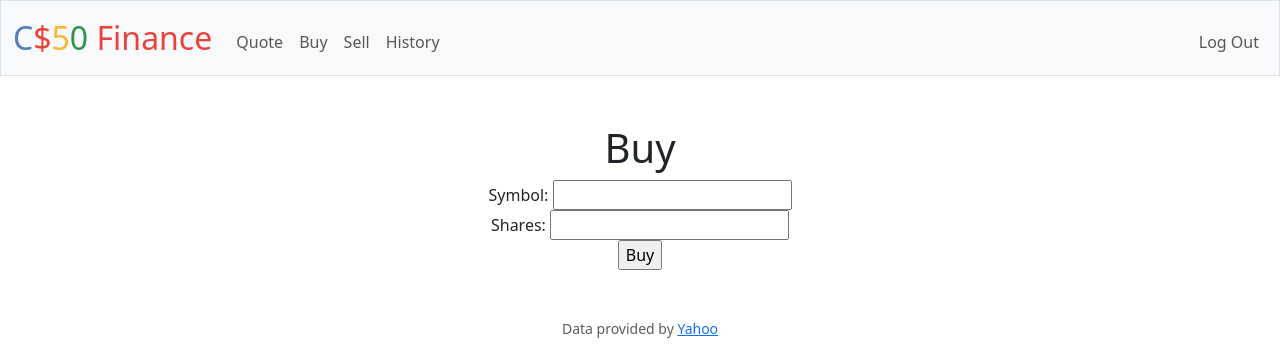
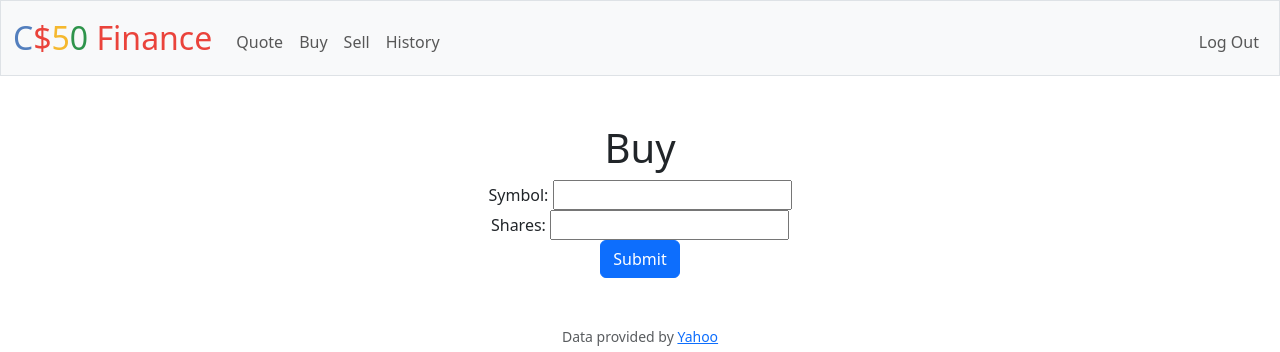
Before and after one commit to aagusdemarco/CS50x, a Flask app: page /buy in a window 1280 px wide. Shown: the top 352 px of the page. Run offline with Flask 3, Linux system fonts and the light colour scheme; the first user in the database is signed in; some libraries are stand-ins or nearby versions.

Commit message:
Tue, Jun 11, 2024, 11:42 PM -03:00

```diff
--- a/finance/templates/buy.html
+++ b/finance/templates/buy.html
@@ -13,6 +13,6 @@
         <label for="shares">Shares:</label>
         <input type="text" name="shares" id="shares">
         <br>
-        <input type="submit" value="Buy">
+        <button type="submit" class="btn btn-primary">Submit</button>
     </form>
 {% endblock %}
```
